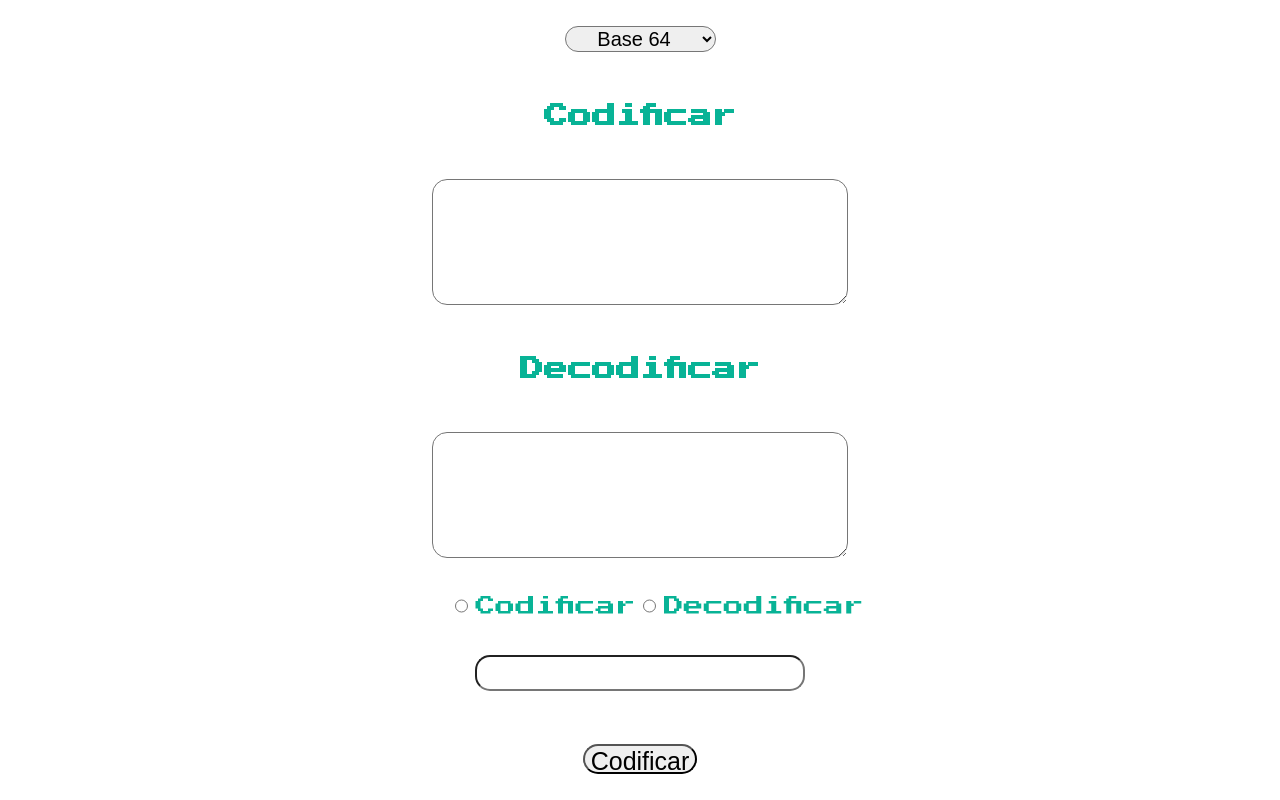
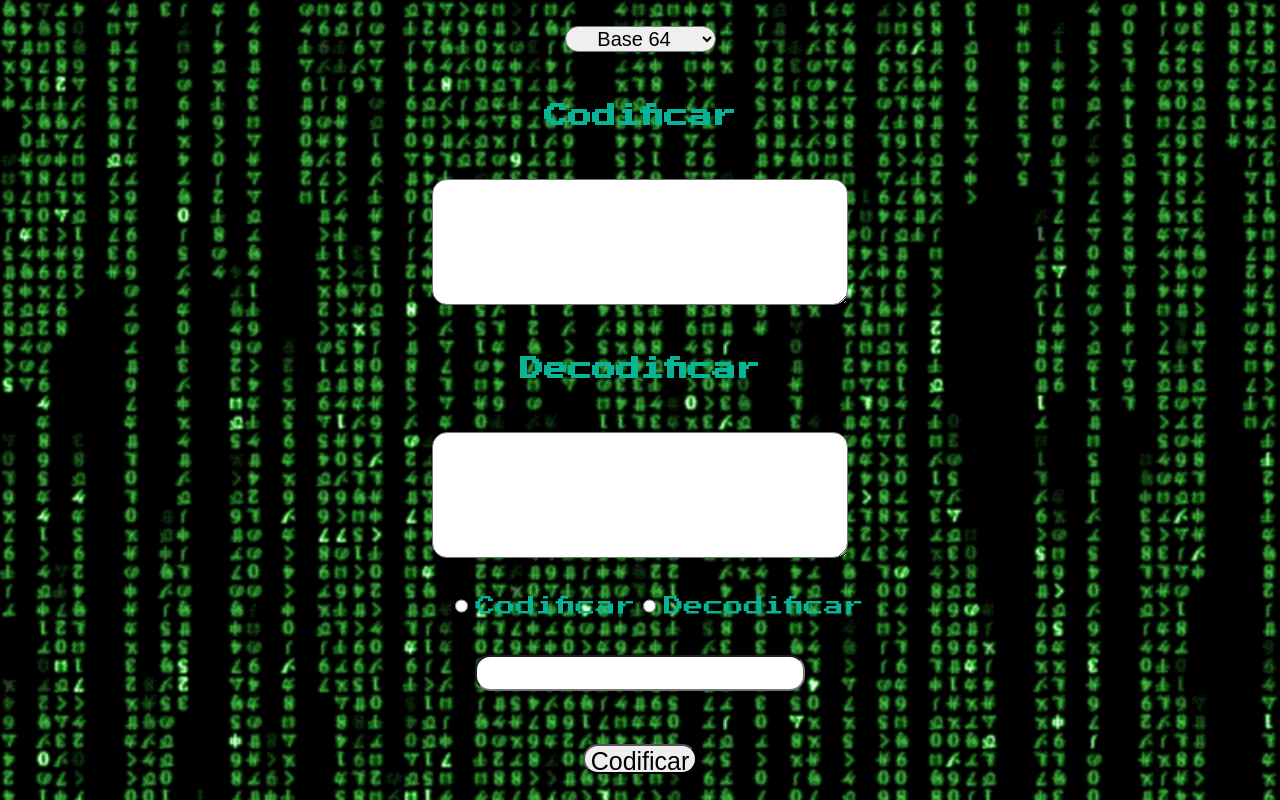
Before and after one commit to XandiNeckel/AtividadeCodificar, a plain HTML site: page index.html in a window 1280 px wide. Drawn offline with Linux system fonts and the light colour scheme; the site is published under a folder, as on GitHub Pages, so addresses that start at the root find nothing; a web font is replaced by a local one.

Commit message:
Finalizado

```diff
--- a/CSS/Criptografar.css
+++ b/CSS/Criptografar.css
@@ -7,7 +7,7 @@ html,body,form{
 body {
     font-family: 'Press Start 2P';
     display: flex;
-    background-image: url(/Imagens/cripto.gif);
+    background-image: url('../Imagens/cripto.gif');
     background-repeat: no-repeat;
     background-size: cover;
     color: rgb(8, 179, 150);
```
